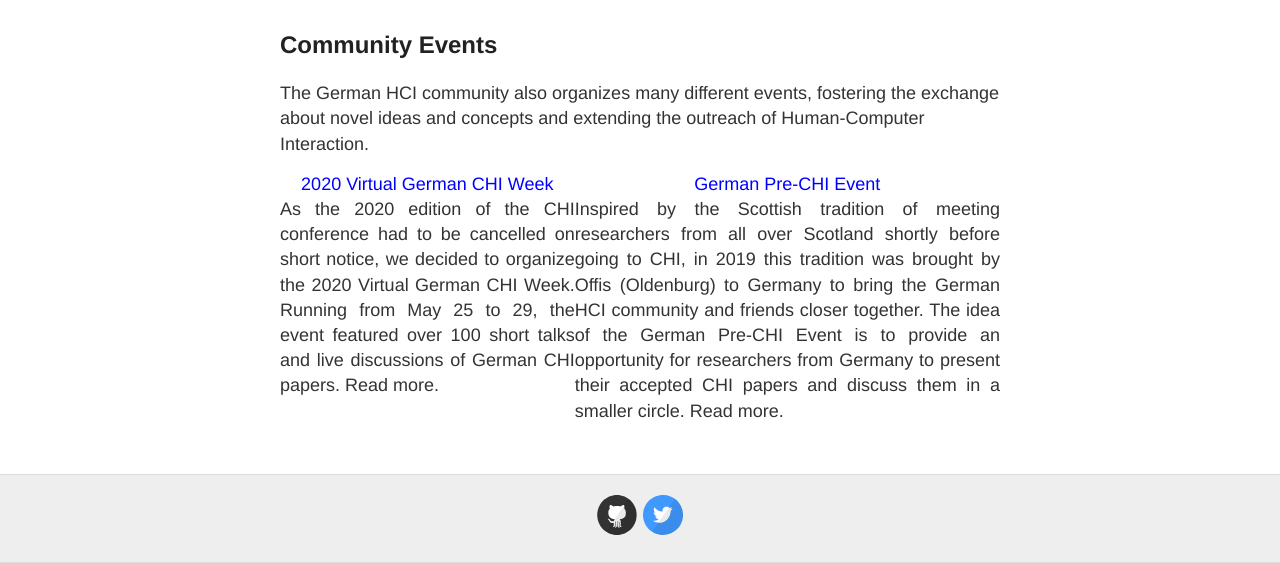
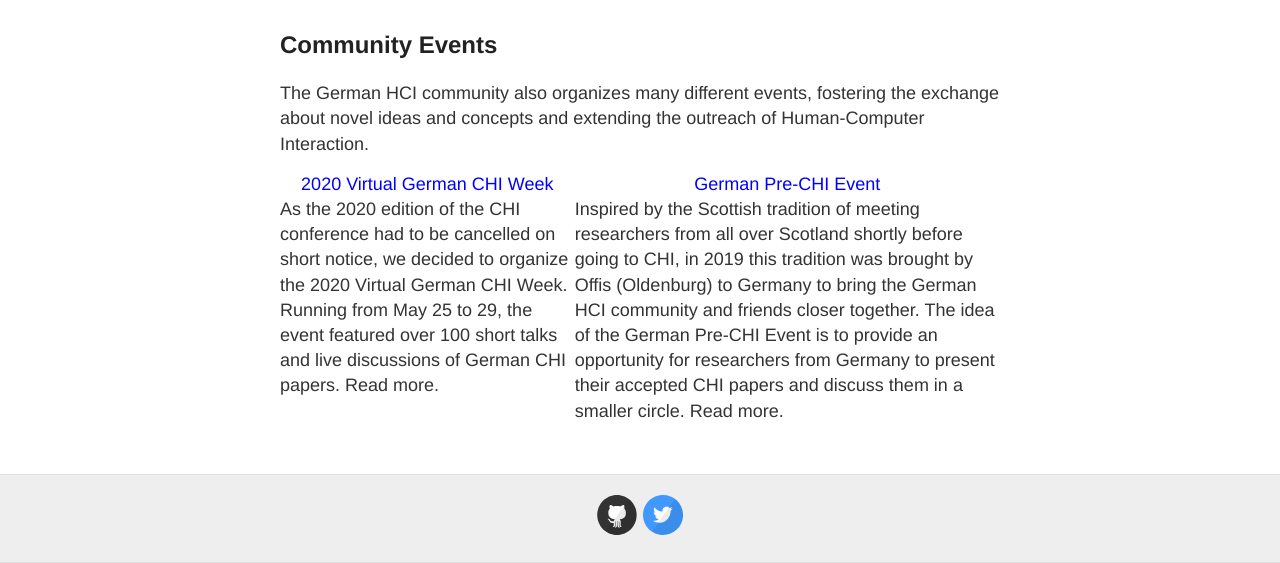
Before and after one commit to Kevacasiete/jeck, a Jekyll site: the page built from index.md, in a window 1280 px wide. Shown: the part 1997-2560 px from the top of the page. Built offline with Jekyll 4.4.1, drawn with Linux system fonts in a browser that asks for light colours; our own code applies the rules of GitHub Pages for plain Markdown files.

Commit message:
Update index.md

```diff
--- a/index.md
+++ b/index.md
@@ -44,18 +44,14 @@
 The German HCI community also organizes many different events, fostering the exchange about novel ideas and concepts and extending the outreach of Human-Computer Interaction.
 
 <d1>
-<table style="width:100%">
-  <tr>
-    <th style="color:blue;">2020 Virtual German CHI Week</th>
-    <th style="color:blue;">German Pre-CHI Event</th>
-
-  </tr>
-  <tr>
-    <td style="text-align:justify;">As the 2020 edition of the CHI conference had to be cancelled on short notice, we decided to organize the 2020 Virtual German CHI Week. Running from May 25 to 29, the event featured over 100 short talks and live discussions of German CHI papers. Read more.</td>
-    <td style="text-align:justify;">Inspired by the Scottish tradition of meeting researchers from all over Scotland shortly before going to CHI, in 2019 this tradition was brought by Offis (Oldenburg) to Germany to bring the German HCI community and friends closer together. The idea of the German Pre-CHI Event is to provide an opportunity for researchers from Germany to present their accepted CHI papers and discuss them in a smaller circle. Read more.</td>
-
-  </tr>
-
-</table>
-
- </d1>
+  <table style="width:100%">
+    <tr>
+      <th style="color:blue;">2020 Virtual German CHI Week</th>
+      <th style="color:blue;">German Pre-CHI Event</th>
+    </tr>
+    <tr>
+      <td>As the 2020 edition of the CHI conference had to be cancelled on short notice, we decided to organize the 2020 Virtual German CHI Week. Running from May 25 to 29, the event featured over 100 short talks and live discussions of German CHI papers. Read more.</td>
+      <td>Inspired by the Scottish tradition of meeting researchers from all over Scotland shortly before going to CHI, in 2019 this tradition was brought by Offis (Oldenburg) to Germany to bring the German HCI community and friends closer together. The idea of the German Pre-CHI Event is to provide an opportunity for researchers from Germany to present their accepted CHI papers and discuss them in a smaller circle. Read more.</td>
+    </tr>
+  </table>
+</d1>
```
